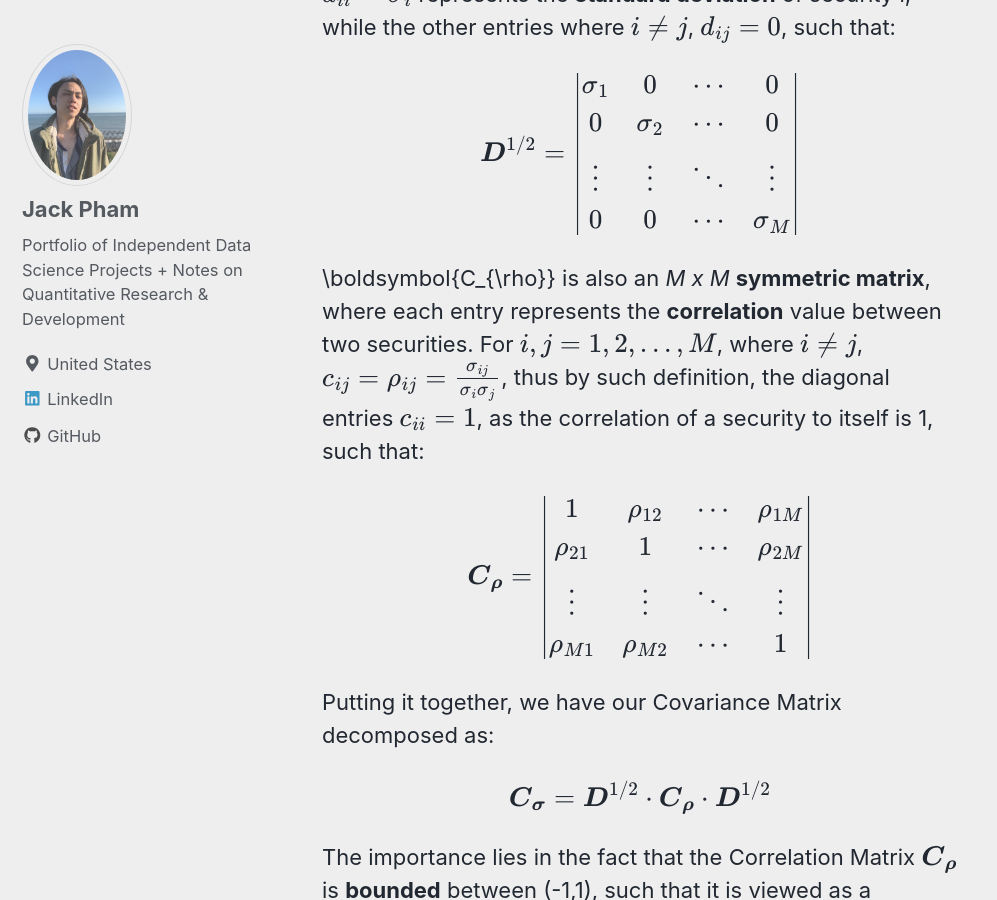
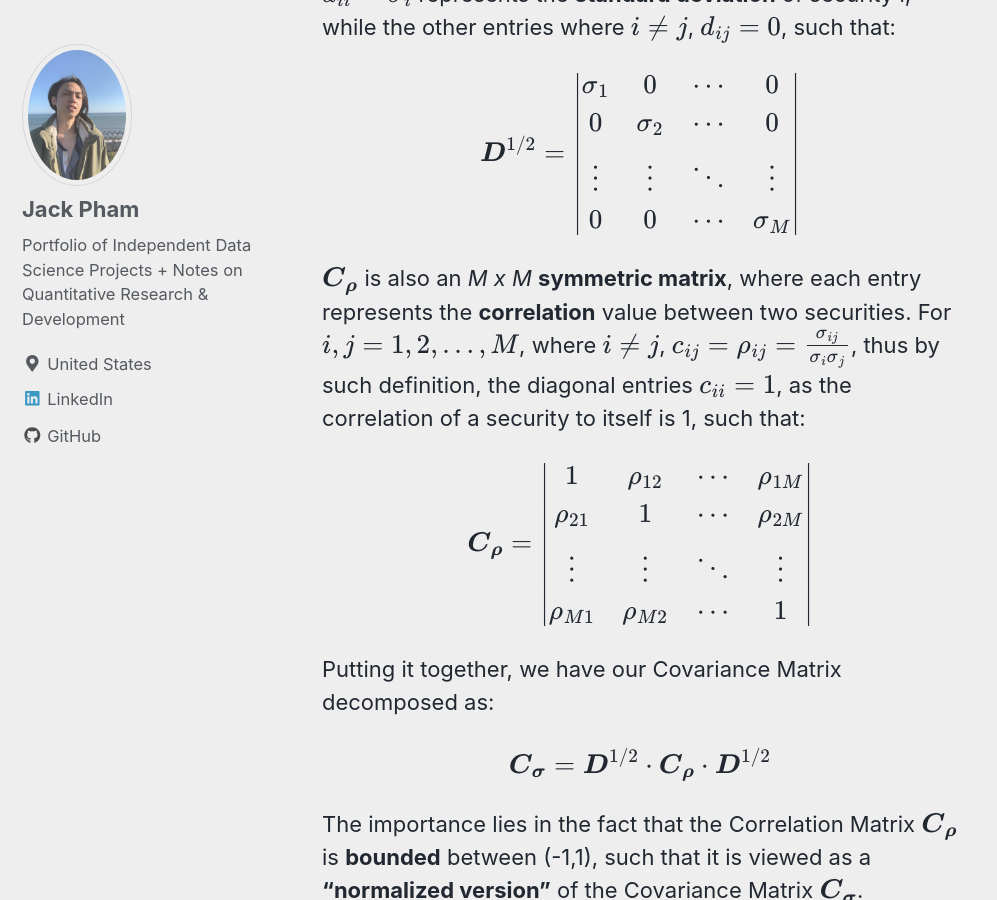
Before and after one commit to jp-quant/jp-quant.github.io, a Jekyll site: the page built from _posts/2020-06-03-qf_volatility_p2.md, in a window 1280 px wide and 900 px high, scrolled down 33944 px. Shown: the whole window, without its empty margins (0-997 px from the left). Built offline with Jekyll 4.4.1, drawn with Linux system fonts in a browser that asks for light colours; nearby versions of some CDN libraries; formulas are drawn with MathJax 3.

```diff
--- a/_posts/2020-06-03-qf_volatility_p2.md
+++ b/_posts/2020-06-03-qf_volatility_p2.md
@@ -1088,7 +1088,7 @@ $$\boldsymbol{D}^{1/2} = \begin{vmatrix}
 0 &0  &\cdots  &\sigma_{M}
 \end{vmatrix}$$
 
-\boldsymbol{C_{\rho}} is also an *M x M*  **symmetric matrix**, where each entry represents the **correlation** value between two securities. For $$i,j = 1,2,...,M$$, where $$i \neq j$$, $$c_{ij} = \rho_{ij} = \frac{\sigma_{ij}}{\sigma_{i} \sigma_{j}}$$, thus by such definition, the diagonal entries $$c_{ii} = 1$$, as the correlation of a security to itself is 1, such that:
+$$\boldsymbol{C_{\rho}}$$ is also an *M x M*  **symmetric matrix**, where each entry represents the **correlation** value between two securities. For $$i,j = 1,2,...,M$$, where $$i \neq j$$, $$c_{ij} = \rho_{ij} = \frac{\sigma_{ij}}{\sigma_{i} \sigma_{j}}$$, thus by such definition, the diagonal entries $$c_{ii} = 1$$, as the correlation of a security to itself is 1, such that:
 
 $$\boldsymbol{C_{\rho}} = \begin{vmatrix}
 1 &\rho_{12}  &\cdots  &\rho_{1M} \\
```
